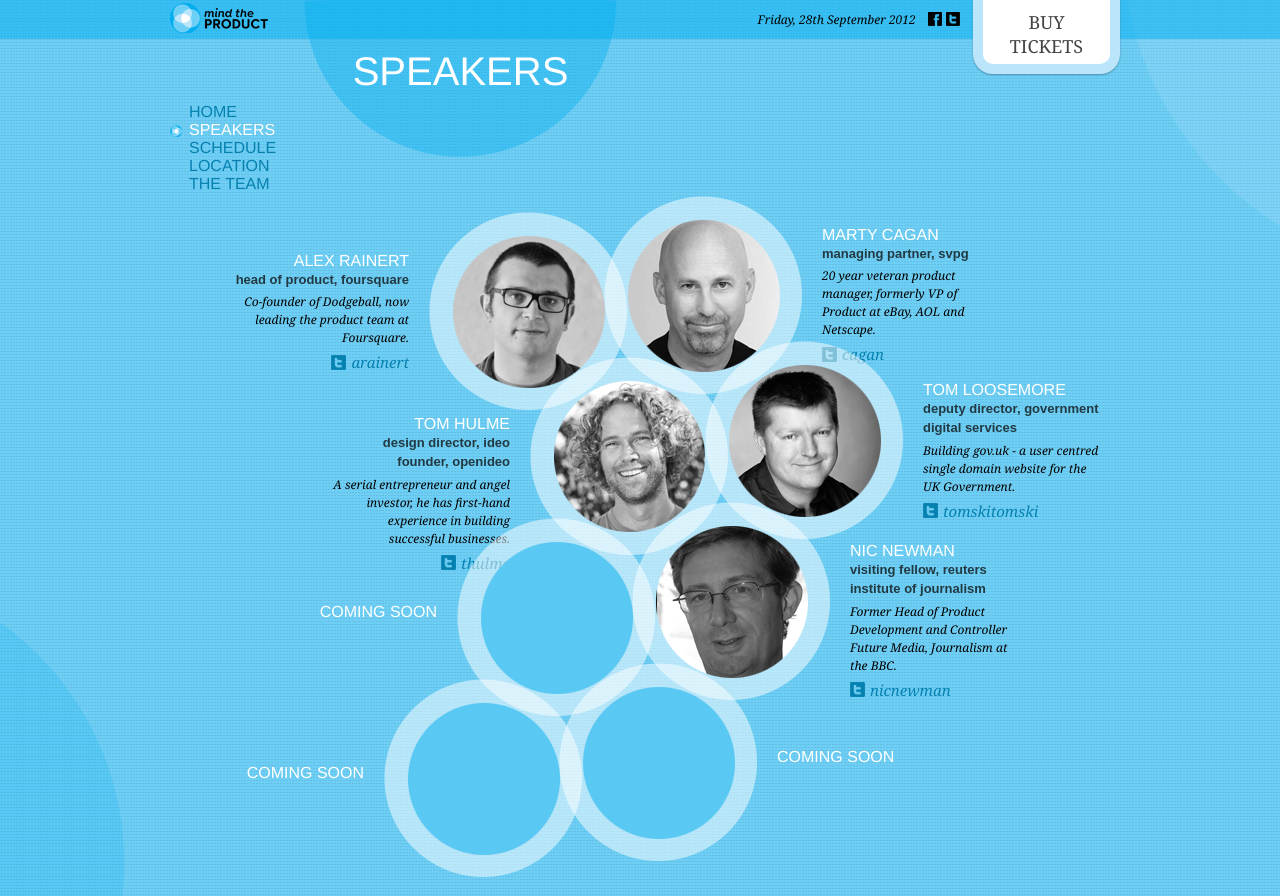
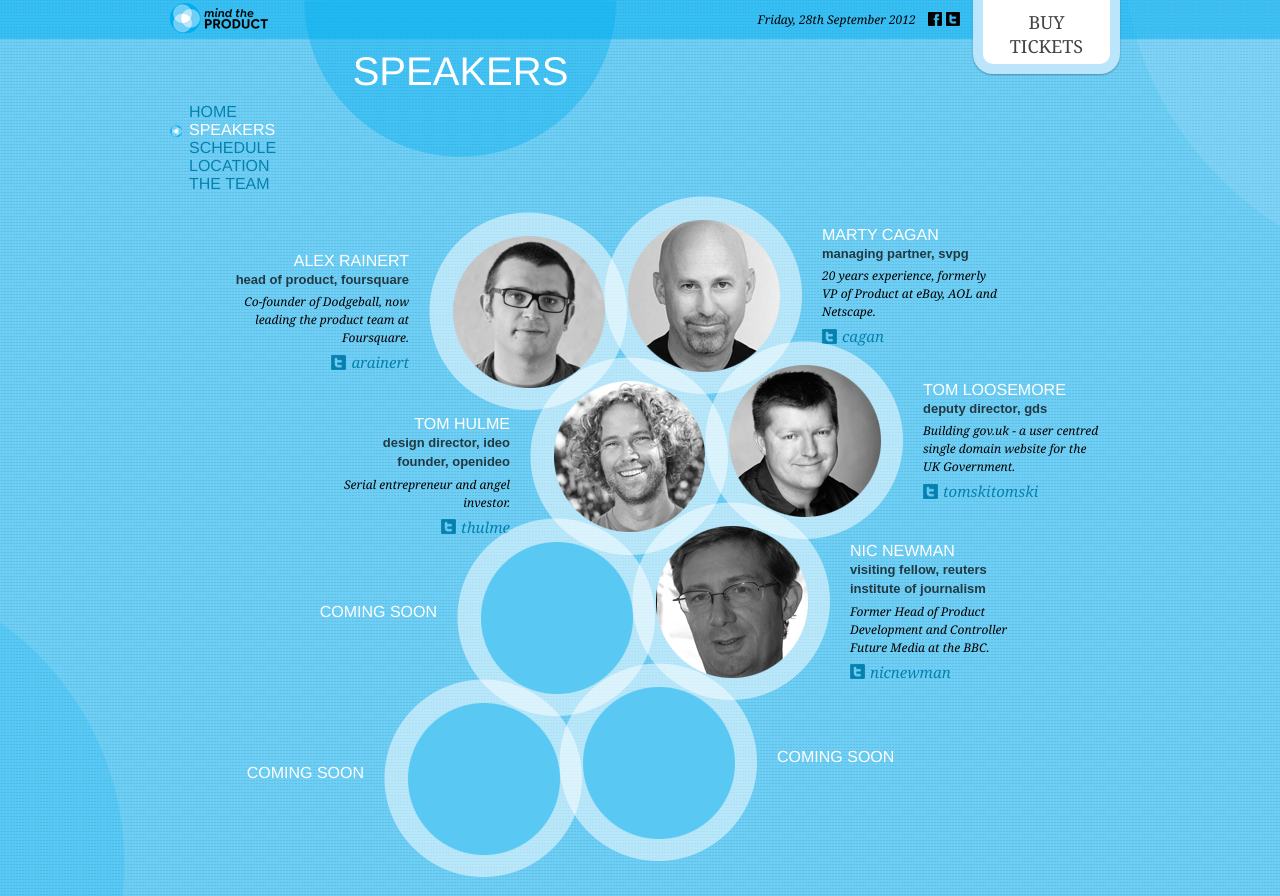
Before and after one commit to mindtheproduct/2012, a PHP site: page / in a window 1280 px wide. Shown: the part 1141-2037 px from the top of the page. Run offline with PHP 8.4, Linux system fonts and the light colour scheme; some libraries are stand-ins or nearby versions.

Commit message:
shortened speaker bios

```diff
--- a/index.php
+++ b/index.php
@@ -107,7 +107,7 @@
 						</div>
 						<h4>Marty Cagan</h4>
 						<p class="speciality">Managing Partner, SVPG</p>
-						<p class="info">20 year veteran product manager, formerly VP of Product at eBay, AOL and Netscape.</p>
+						<p class="info">20 years experience, formerly VP of Product at eBay, AOL and Netscape.</p>
 						<a class="twitter" href="http://twitter.com/cagan">cagan</a>
 					</div><!-- end first speaker-right -->
 
@@ -126,7 +126,7 @@
 							<img src="images/tom_loosemore.png" width="152" height="152" alt="Tom Loosemore" />
 						</div>
 						<h4>Tom Loosemore</h4>
-						<p class="speciality">Deputy Director, Government Digital Services</p>
+						<p class="speciality">Deputy Director, GDS</p>
 						<p class="info">Building gov.uk - a user centred single domain website for the UK Government.</p>
 						<a class="twitter" href="http://twitter.com/tomskitomski">tomskitomski</a>
 					</div><!-- end second speaker-right -->
@@ -137,7 +137,7 @@
 						</div>
 						<h4>Tom Hulme</h4>
 						<p class="speciality">Design Director, IDEO<br>Founder, OpenIDEO</p>
-						<p class="info">A serial entrepreneur and angel investor, he has first-hand experience in building successful businesses.</p>
+						<p class="info">Serial entrepreneur and angel investor.</p>
 						<a class="twitter" href="http://twitter.com/thulme">thulme</a>
 					</div><!-- end second speaker-left -->
 
@@ -147,7 +147,7 @@
 						</div>
 						<h4>Nic Newman</h4>
 						<p class="speciality">Visiting Fellow, Reuters Institute of Journalism</p>
-						<p class="info">Former Head of Product Development and Controller Future Media, Journalism at the BBC.</p>
+						<p class="info">Former Head of Product Development and Controller Future Media at the BBC.</p>
 						<a class="twitter" href="http://twitter.com/nicnewman">nicnewman</a>
 					</div><!-- end third speaker-right -->
 
```
